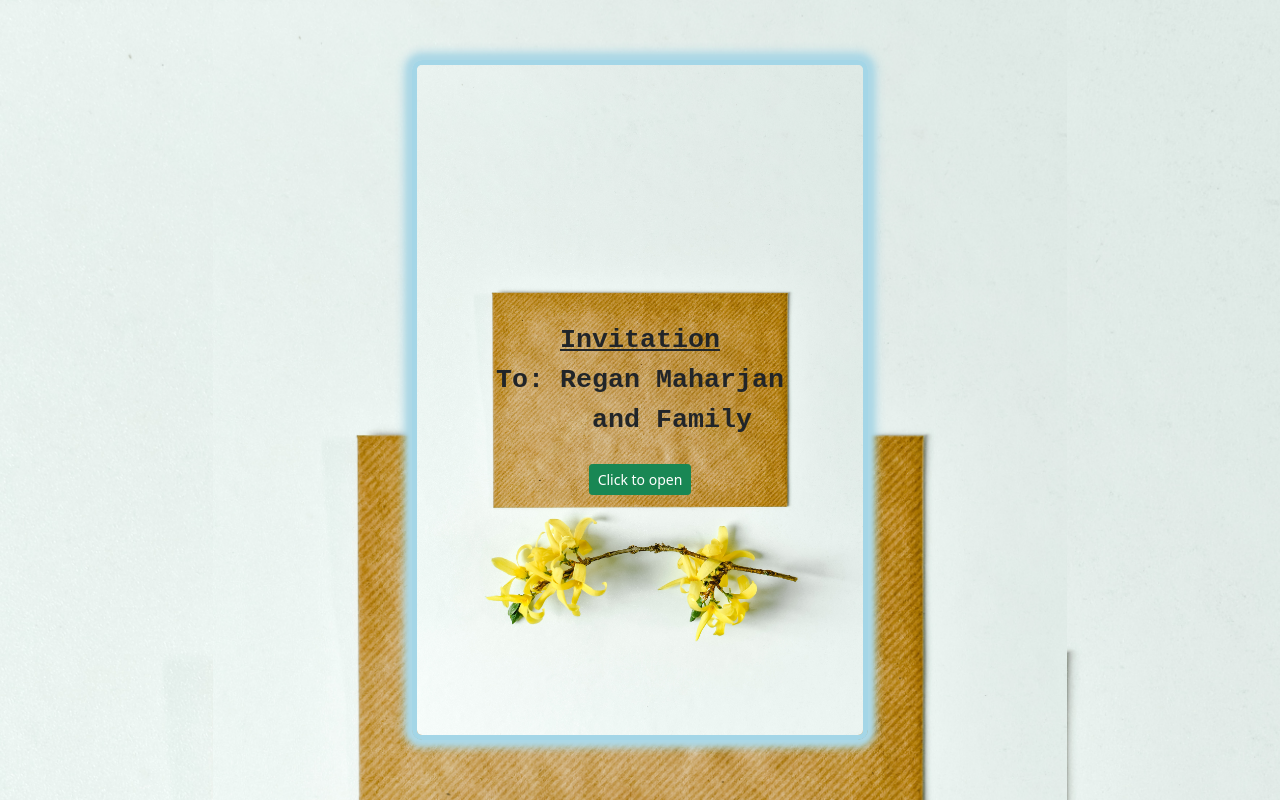
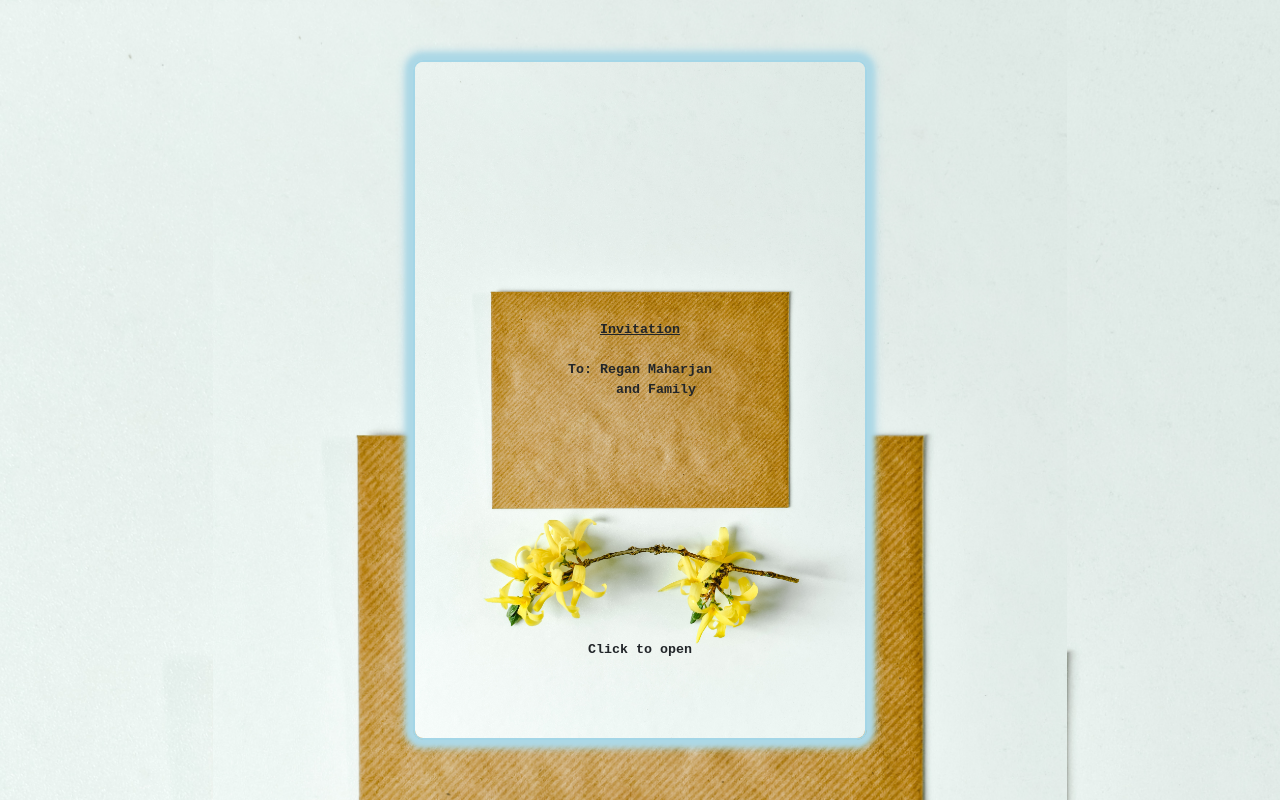
Before and after one commit to RayGone/RayGone.github.io, a PHP site: page / in a window 1280 px wide. Run offline with PHP 8.4, Linux system fonts and the light colour scheme.

Commit message:
checking font size

```diff
--- a/invitation/css.css
+++ b/invitation/css.css
@@ -58,15 +58,23 @@
   }
 
   .frame-border{
-    border: 5px solid rgb(164, 214, 231);
+    border: 2px solid rgb(164, 214, 231);
     border-radius: 10px;
-    box-shadow: 0px 0px 2px 1px lightblue,0px 0px 5px 4px lightblue,0px 0px 10px 8px lightblue;
+    box-shadow: 0px 0px 2px 1px lightblue,0px 0px 5px 6px lightblue,0px 0px 10px 8px lightblue;
   }
 
   .invitation-card-border{
     border: 3px solid rgb(233, 229, 226);
     border-radius: 10px;
     box-shadow: 0px 0px 2px 1px rgb(233, 229, 226),0px 0px 5px 4px rgb(234, 232, 230),0px 0px 10px 8px rgb(214, 211, 207);
+  }
+
+  .invitee-text-content{
+    width: inherit;
+    font-size: 10pt;
+    font-weight: bolder;
+    font-family:'Courier New', Courier, monospace;
+    text-align: center;
   }
 }
 
--- a/invitation/index.html
+++ b/invitation/index.html
@@ -7,13 +7,13 @@
         <link rel="shortcut icon" href="./thumbnail.png" type="image/png">
 
         <link rel="stylesheet" href="./bootstrap4/css/bootstrap.min.css">
-        <link rel="stylesheet" href="./bootstrap5/css/bootstrap.min.css">
+        <!-- <link rel="stylesheet" href="./bootstrap5/css/bootstrap.min.css"> -->
         <link rel="stylesheet" href="./css.css">
     </head>
 
     <body>
         <div class='container-fluid full-width'>
-            <audio autoplay loop src="wedding-track.mp3" type="audio/mpeg"></audio>
+            <audio loop src="wedding-track.mp3" type="audio/mpeg"></audio>
             <div class='row envelope full-width'>
                 <div class='col-md-8 offset-md-2 flex envelope'>
                     <div><img src="./envelope1.jpg" alt="envelope" class="img frame-border">     </div>
@@ -33,12 +33,12 @@
                         To: Regan Maharjan<br>
                             &nbsp;&nbsp;&nbsp;&nbsp;and Family
                     </p>
-                    <p  style="
+                    <p  class="invitee-text-content"
+                        style="
                             position:absolute;
-                            top: 55vh;"
+                            top: 80vh;"
                         >
-                        <br>
-                        <span class="btn btn-sm btn-success">Click to open</span>
+                        <span>Click to open</span>
                     </p>
                 </div>
             </div>
@@ -47,14 +47,14 @@
 
     <script>
         const tryToPlay = setInterval(() => {
-            document.getElementsByTagName('audio')[0].play()
-                .then(() => {
-                    clearInterval(tryToPlay);
-                    // stopFlicking();
-                })
-                .catch(error => {
-                    console.info('User has not interacted with document yet.');
-                });
+            // document.getElementsByTagName('audio')[0].play()
+            //     .then(() => {
+            //         clearInterval(tryToPlay);
+            //         // stopFlicking();
+            //     })
+            //     .catch(error => {
+            //         console.info('User has not interacted with document yet.');
+            //     });
         }, 250);
 
         function stopFlicking(){
```
